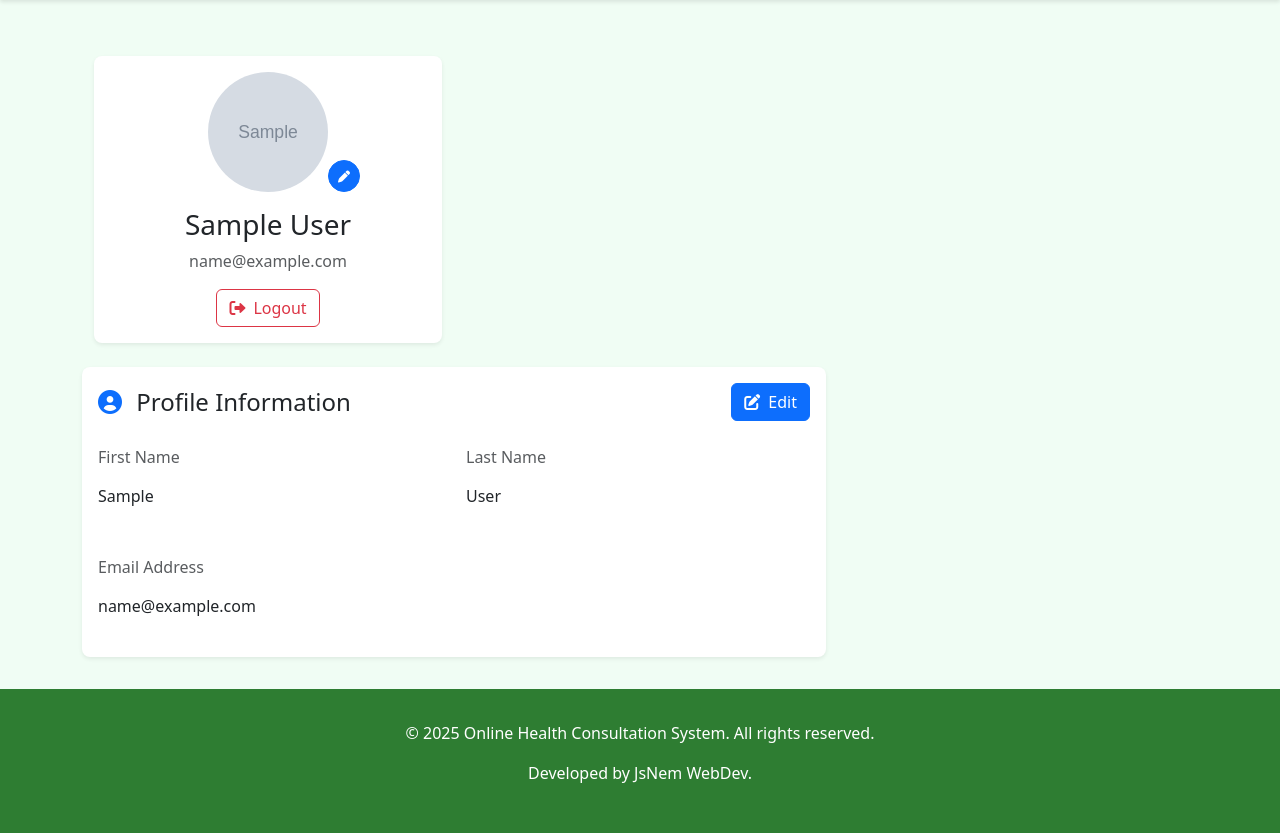
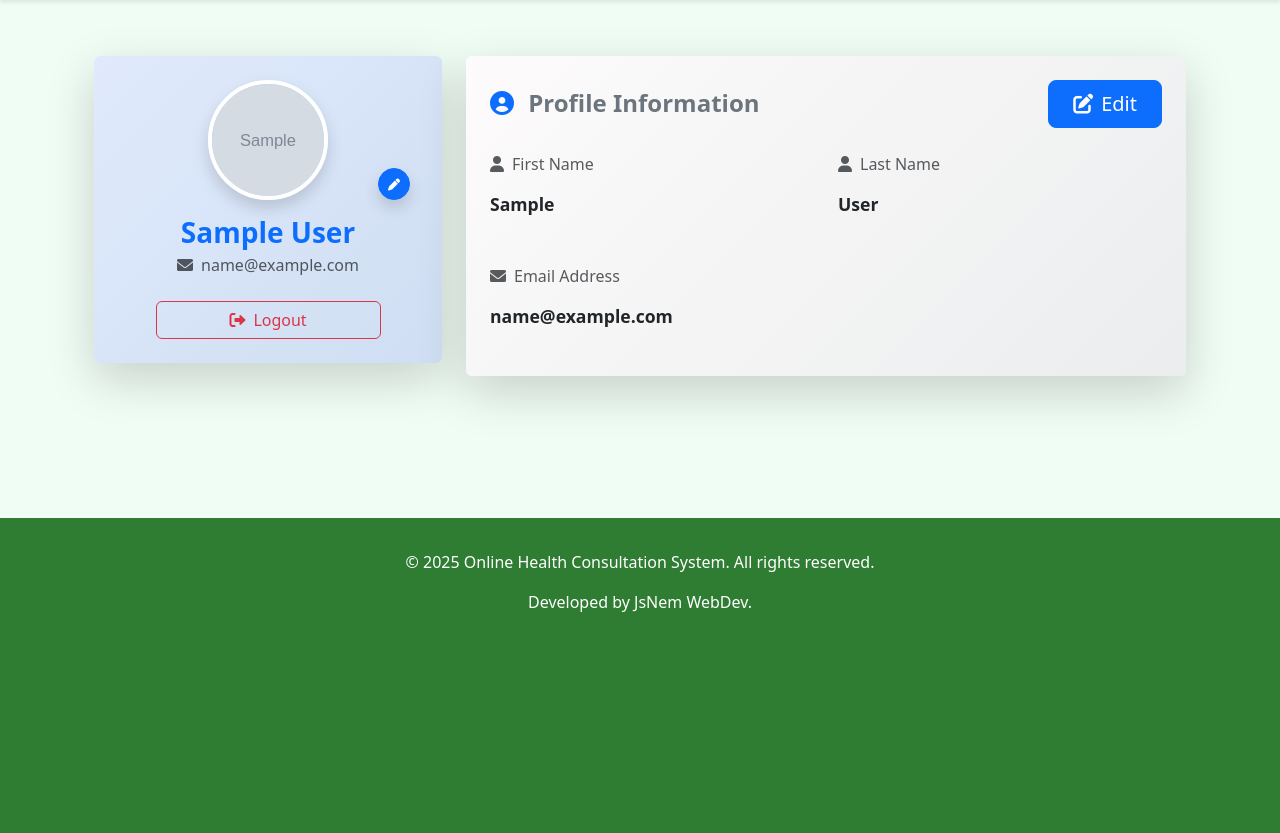
Before and after one commit to sabnem/ONLINE-HEALTH-CONSULTATION, a Django app: page /profile/ in a window 1280 px wide. Shown: the part 138-971 px from the top of the page. After the commit the page ends 750 px from the top, so only its background shows below. Run offline with Django 5.2, Linux system fonts and the light colour scheme; a user stored in the database is signed in; tables that the repository leaves empty hold one stand-in row (values such as "Sample post"); grey boxes marked "Sample" are stand-in pictures; some libraries are stand-ins or nearby versions.

Commit message:
Enhance profile page UI and add iconography
Improved the profile.html template with updated layout, enhanced styling, and added icons for better visual clarity. The profile card and information sections now use gradients, badges, and iconography for a more modern and user-friendly appearance.

```diff
--- a/online_health_consultation/OHC_System/templates/online_health_consultation/profile.html
+++ b/online_health_consultation/OHC_System/templates/online_health_consultation/profile.html
@@ -8,47 +8,65 @@
 <div class="container py-4">
     <div class="row">
         <!-- Left Column - Profile Card -->
-        <div class="col-md-4">
-            <div class="card shadow-sm">
-                <div class="card-body text-center">
+        <div class="col-12 col-md-4">
+            <div class="card profile-card shadow-lg border-0">
+                <div class="card-body text-center p-4">
                     <div class="mb-3 position-relative">
-                        <div class="rounded-circle mx-auto overflow-hidden" style="width: 120px; height: 120px;">
-                            {% if user.profile.profile_picture %}
-                                <img src="{{ user.profile.profile_picture.url }}" alt="Profile Picture" class="img-fluid w-100 h-100" style="object-fit: cover;">
+                        <div class="rounded-circle mx-auto overflow-hidden profile-pic-gradient shadow"
+                             style="width: 120px; height: 120px; border: 4px solid #fff;">
+                            {% if user.profile.profile_picture and user.profile.profile_picture.url %}
+                                {% if 'default.jpg' not in user.profile.profile_picture.url %}
+                                    <img src="{{ user.profile.profile_picture.url }}"
+                                         alt="{{ user.get_full_name }}'s profile picture"
+                                         class="img-fluid w-100 h-100" style="object-fit: cover;">
+                                {% else %}
+                                    <div class="bg-primary bg-opacity-10 w-100 h-100 d-flex align-items-center justify-content-center">
+                                        <i class="fas fa-user-circle text-primary" style="font-size: 80px;"></i>
+                                    </div>
+                                {% endif %}
                             {% else %}
                                 <div class="bg-primary bg-opacity-10 w-100 h-100 d-flex align-items-center justify-content-center">
                                     <i class="fas fa-user-circle text-primary" style="font-size: 80px;"></i>
                                 </div>
                             {% endif %}
                             <!-- Edit Photo Button -->
-                            <button type="button" class="btn btn-sm btn-primary rounded-circle position-absolute bottom-0 end-1 me-4"
-                                    style="width: 32px; height: 32px;" data-bs-toggle="modal" data-bs-target="#changePhotoModal">
+                            <button type="button"
+                                    class="btn btn-sm btn-primary rounded-circle position-absolute bottom-0 end-0 me-2 shadow"
+                                    style="width: 32px; height: 32px;"
+                                    data-bs-toggle="modal"
+                                    data-bs-target="#changePhotoModal">
                                 <i class="fas fa-pen" style="font-size: 12px;"></i>
                             </button>
                         </div>
                     </div>
 
                     <!-- Change Photo Modal -->
-                    <div class="modal fade" id="changePhotoModal" data-bs-backdrop="static" tabindex="-1" aria-labelledby="changePhotoModalLabel" aria-hidden="true">
+                    <div class="modal fade" id="changePhotoModal" data-bs-backdrop="static"
+                         tabindex="-1" aria-labelledby="changePhotoModalLabel" aria-hidden="true">
                         <div class="modal-dialog modal-dialog-centered">
                             <div class="modal-content">
                                 <div class="modal-header">
                                     <h5 class="modal-title" id="changePhotoModalLabel">Change Profile Photo</h5>
-                                    <button type="button" class="btn-close" data-bs-dismiss="modal" aria-label="Close"></button>
+                                    <button type="button" class="btn-close" data-bs-dismiss="modal"
+                                            aria-label="Close"></button>
                                 </div>
-                                <form method="post" enctype="multipart/form-data" action="{% url 'change_profile_photo' %}" class="needs-validation" novalidate>
+                                <form method="post" enctype="multipart/form-data"
+                                      action="{% url 'change_profile_photo' %}"
+                                      class="needs-validation" novalidate>
                                     {% csrf_token %}
                                     <div class="modal-body">
                                         <div class="mb-3">
                                             <label for="profile_picture" class="form-label">Choose a new photo</label>
-                                            <input type="file" class="form-control" id="profile_picture" name="profile_picture" accept="image/*" required>
+                                            <input type="file" class="form-control" id="profile_picture"
+                                                   name="profile_picture" accept="image/*" required>
                                             <div class="invalid-feedback">
                                                 Please select an image file.
                                             </div>
                                         </div>
                                     </div>
                                     <div class="modal-footer">
-                                        <button type="button" class="btn btn-secondary" data-bs-dismiss="modal">Cancel</button>
+                                        <button type="button" class="btn btn-secondary"
+                                                data-bs-dismiss="modal">Cancel</button>
                                         <button type="submit" class="btn btn-primary">Save Changes</button>
                                     </div>
                                 </form>
@@ -57,20 +75,16 @@
                     </div>
 
                     <script>
-document.addEventListener('DOMContentLoaded', function() {
-    // Get the modal
+                        document.addEventListener('DOMContentLoaded', function () {
                             var modal = document.getElementById('changePhotoModal');
-
-    // Reset form when modal is closed
                             modal.addEventListener('hidden.bs.modal', function () {
                                 var form = modal.querySelector('form');
                                 form.reset();
                                 form.classList.remove('was-validated');
                             });
 
-    // Custom form validation
                             var form = modal.querySelector('form');
-    form.addEventListener('submit', function(event) {
+                            form.addEventListener('submit', function (event) {
                                 if (!form.checkValidity()) {
                                     event.preventDefault();
                                     event.stopPropagation();
@@ -79,27 +93,26 @@
                             }, false);
                         });
                     </script>
-                    <h3 class="card-title">{{ user.get_full_name }}</h3>
-                    <p class="text-muted mb-3">{{ user.email }}</p>
-                    <a href="{% url 'logout' %}" class="btn btn-outline-danger">
+
+                    <h3 class="card-title mt-3 mb-1 fw-bold text-primary">{{ user.get_full_name }}</h3>
+                    <p class="text-muted mb-3"><i class="fas fa-envelope me-2"></i>{{ user.email }}</p>
+
+                    <a href="{% url 'logout' %}" class="btn btn-outline-danger w-75 mt-2">
                         <i class="fas fa-sign-out-alt me-2"></i>Logout
                     </a>
                 </div>
             </div>
         </div>
-    </div>
-</div>
 
         <!-- Right Column - Profile Information -->
-        <div class="col-md-8">
-            <div class="card shadow-sm">
-                <div class="card-body">
+        <div class="col-12 col-md-8">
+            <div class="card info-card shadow-lg border-0">
+                <div class="card-body p-4">
                     <div class="d-flex justify-content-between align-items-center mb-4">
-                        <h4 class="mb-0">
-                            <i class="fas fa-user-circle text-primary me-2"></i>
-                            Profile Information
+                        <h4 class="mb-0 fw-bold text-secondary">
+                            <i class="fas fa-user-circle text-primary me-2"></i> Profile Information
                         </h4>
-                        <a href="{% url 'profile_edit' %}" class="btn btn-primary">
+                        <a href="{% url 'profile_edit' %}" class="btn btn-primary btn-lg px-4">
                             <i class="fas fa-edit me-2"></i>Edit
                         </a>
                     </div>
@@ -107,51 +120,62 @@
                     <div class="row g-4">
                         <div class="col-md-6">
                             <div class="mb-3">
-                                <label class="form-label text-muted">First Name</label>
-                                <div class="form-control-plaintext">{{ user.first_name }}</div>
+                                <label class="form-label text-muted"><i class="fas fa-user me-2"></i>First Name</label>
+                                <div class="form-control-plaintext fw-semibold text-dark">{{ user.first_name }}</div>
                             </div>
                         </div>
+
                         <div class="col-md-6">
                             <div class="mb-3">
-                                <label class="form-label text-muted">Last Name</label>
-                                <div class="form-control-plaintext">{{ user.last_name }}</div>
+                                <label class="form-label text-muted"><i class="fas fa-user me-2"></i>Last Name</label>
+                                <div class="form-control-plaintext fw-semibold text-dark">{{ user.last_name }}</div>
                             </div>
                         </div>
+
                         <div class="col-12">
                             <div class="mb-3">
-                                <label class="form-label text-muted">Email Address</label>
-                                <div class="form-control-plaintext">{{ user.email }}</div>
+                                <label class="form-label text-muted"><i class="fas fa-envelope me-2"></i>Email Address</label>
+                                <div class="form-control-plaintext fw-semibold text-dark">{{ user.email }}</div>
                             </div>
                         </div>
+
                         {% if not user.profile.is_doctor %}
                         <div class="col-md-6">
                             <div class="mb-3">
-                                <label class="form-label text-muted">Date of Birth</label>
-                                <div class="form-control-plaintext">{{ user.profile.date_of_birth|date:"M d, Y" }}</div>
+                                <label class="form-label text-muted"><i class="fas fa-birthday-cake me-2"></i>Date of Birth</label>
+                                <div class="form-control-plaintext fw-semibold text-dark">
+                                    {{ user.profile.date_of_birth|date:"M d, Y" }}
                                 </div>
                             </div>
+                        </div>
+
                         <div class="col-md-6">
                             <div class="mb-3">
-                                <label class="form-label text-muted">Phone Number</label>
-                                <div class="form-control-plaintext">{{ user.profile.phone_number }}</div>
+                                <label class="form-label text-muted"><i class="fas fa-phone me-2"></i>Phone Number</label>
+                                <div class="form-control-plaintext fw-semibold text-dark">{{ user.profile.phone_number }}</div>
                             </div>
                         </div>
+
                         <div class="col-md-6">
                             <div class="mb-3">
-                                <label class="form-label text-muted">Emergency Contact Name</label>
-                                <div class="form-control-plaintext">{{ user.profile.emergency_contact_name }}</div>
+                                <label class="form-label text-muted"><i class="fas fa-user-shield me-2"></i>Emergency Contact Name</label>
+                                <div class="form-control-plaintext fw-semibold text-dark">{{ user.profile.emergency_contact_name }}</div>
                             </div>
                         </div>
+
                         <div class="col-md-6">
                             <div class="mb-3">
-                                <label class="form-label text-muted">Emergency ContactNumber</label>
-                                <div class="form-control-plaintext">{{ user.profile.emergency_contact_phone }}</div>
+                                <label class="form-label text-muted"><i class="fas fa-phone-alt me-2"></i>Emergency Contact Number</label>
+                                <div class="form-control-plaintext fw-semibold text-dark">{{ user.profile.emergency_contact_phone }}</div>
                             </div>
                         </div>
+
                         <div class="col-md-6">
                             <div class="mb-3">
-                                <label class="form-label text-muted">Blood Group</label>
-                                <div class="form-control-plaintext">{{ user.profile.blood_group }}</div>
+                                <label class="form-label text-muted"><i class="fas fa-tint me-2"></i>Blood Group</label>
+                                <span class="badge bg-danger bg-gradient text-light fs-6 px-3 py-2 shadow">
+                                    {{ user.profile.blood_group }}
+                                </span>
                             </div>
                         </div>
                         {% endif %}
@@ -161,25 +185,40 @@
         </div>
     </div>
 </div>
-        </div>
-    </div>
-</div>
 
 <!-- Custom Styles -->
 <style>
-    .card {
-        border: none;
-        border-radius: 0.5rem;
+    .profile-card {
+        background: linear-gradient(135deg, #e0eafc 0%, #cfdef3 100%);
+        transition: box-shadow 0.2s;
     }
-    .card-header {
-        border-bottom: 1px solid rgba(0,0,0,.125);
+    .profile-card:hover {
+        box-shadow: 0 8px 32px rgba(44, 62, 80, 0.15);
+    }
+    .profile-pic-gradient {
+        background: linear-gradient(135deg, #a1c4fd 0%, #c2e9fb 100%);
+    }
+    .info-card {
+        background: linear-gradient(135deg, #fdfbfb 0%, #ebedee 100%);
+        transition: box-shadow 0.2s;
+    }
+    .info-card:hover {
+        box-shadow: 0 8px 32px rgba(44, 62, 80, 0.15);
     }
     .badge {
+        font-weight: 600;
+        padding: 0.5em 1.2em;
+        letter-spacing: 1px;
+        border-radius: 1em;
+        box-shadow: 0 2px 8px rgba(220,53,69,0.12);
+    }
+    .form-label {
+        font-size: 1rem;
         font-weight: 500;
-        padding: 0.5em 1em;
     }
-    .list-group-item {
-        padding: 1rem;
+    .form-control-plaintext {
+        font-size: 1.1rem;
+        padding-left: 0;
     }
 </style>
 {% endblock %}
```
Lines whose indentation alone changed are shown as unchanged.
